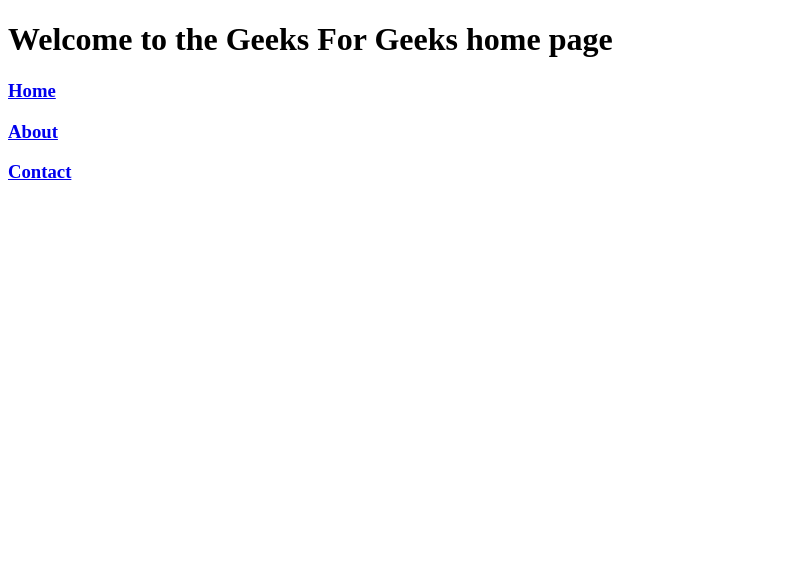
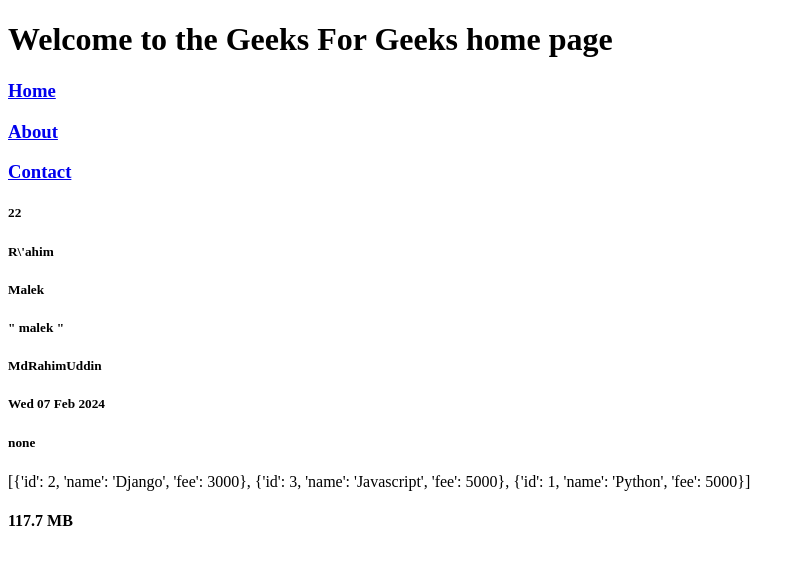
Before and after one commit to yhmunna1/django-templates-practice, a Django app: page /gfg_template/ in a window 1280 px wide. Shown: the top 565 px of the page, without its empty margins (0-805 px from the left). Run offline with Django 5.2, Linux system fonts and the light colour scheme.

Commit message:
use template

```diff
--- a/django_template/gfg_template/templates/home.html
+++ b/django_template/gfg_template/templates/home.html
@@ -10,5 +10,15 @@
     <h3><a href="/">Home</a></h3>
     <h3><a href="/gfg_template/about/">About</a></h3>
     <h3><a href="/gfg_template/contact/">Contact</a></h3>
+
+    <h5>{{ age | add:"2" }}</h5>
+    <h5>{{ author | addslashes }}</h5>
+    <h5>{{ father | capfirst }}</h5>
+    <h5>"{{ father | center:"15" }}"</h5>
+    <h5>{{ fullname | cut:" " }}</h5>
+    <h5>{{ birthday | date:"D d M Y" }}</h5>
+    <h5>{{ brother | default:"none" }}</h5>
+    <p>{{ courses | dictsort:"name" }}</p>
+    <h4>{{ size | filesizeformat }}</h4>
   </body>
 </html>
--- a/django_template/gfg_template/views.py
+++ b/django_template/gfg_template/views.py
@@ -1,9 +1,26 @@
 from django.shortcuts import render
-
+import datetime
 # Create your views here.
 
 def home(request):
-    return render(request, 'home.html')
+    d = {'author' : "R'ahim",'fullname': 'Md Rahim Uddin' , 'father': 'malek', 'age': 20, 'brother': '', 'birthday': datetime.datetime.now(), 'size': '123456789', 'courses': [
+        {
+            'id': 1,
+            'name': "Python",
+            'fee': 5000
+        },
+        {
+            'id': 2,
+            'name': "Django",
+            'fee': 3000
+        },
+        {
+            'id': 3,
+            'name': "Javascript",
+            'fee': 5000
+        },
+    ]}
+    return render(request, 'home.html', d)
 
 def about(request):
     return render(request, 'about.html')
```
